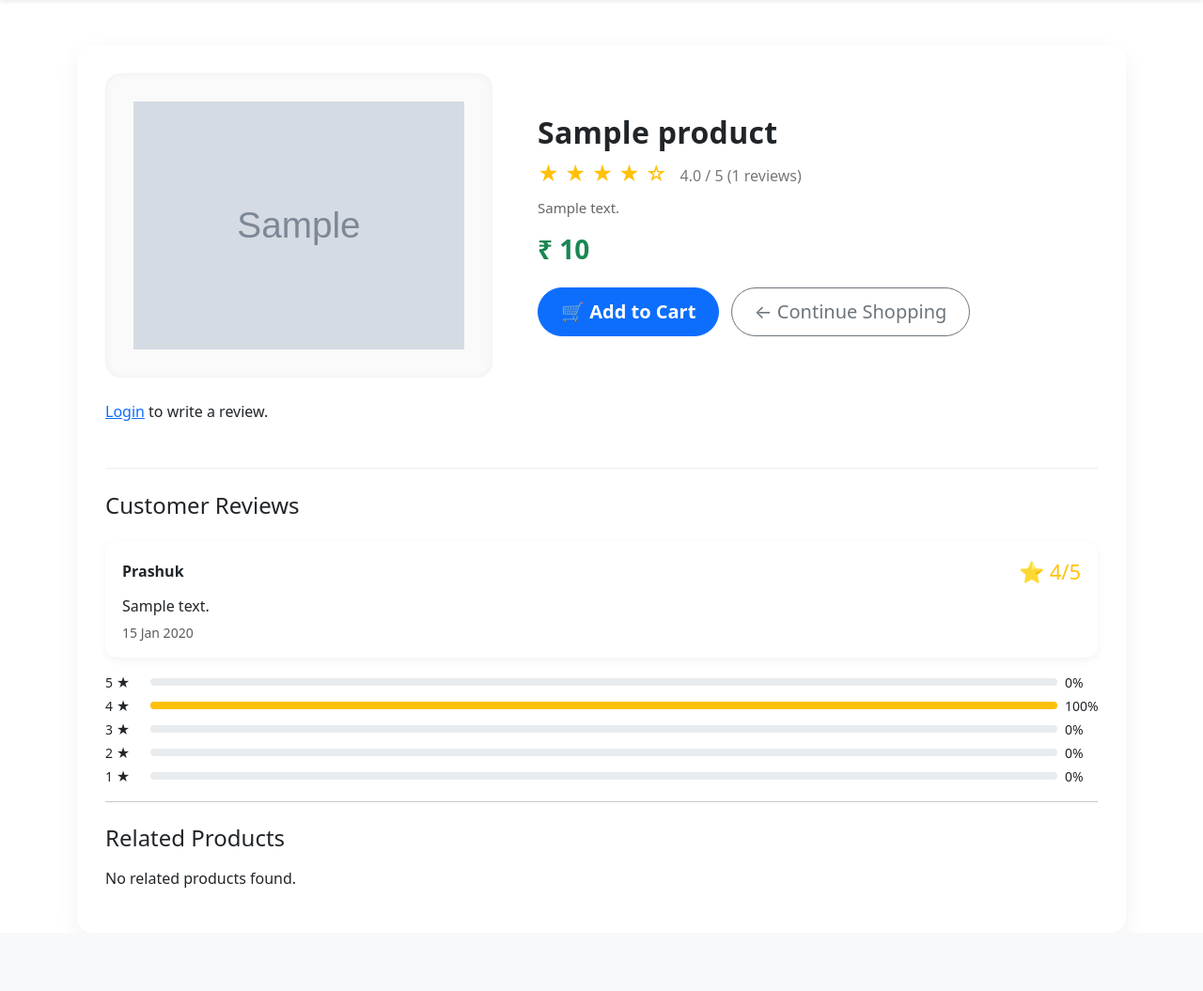
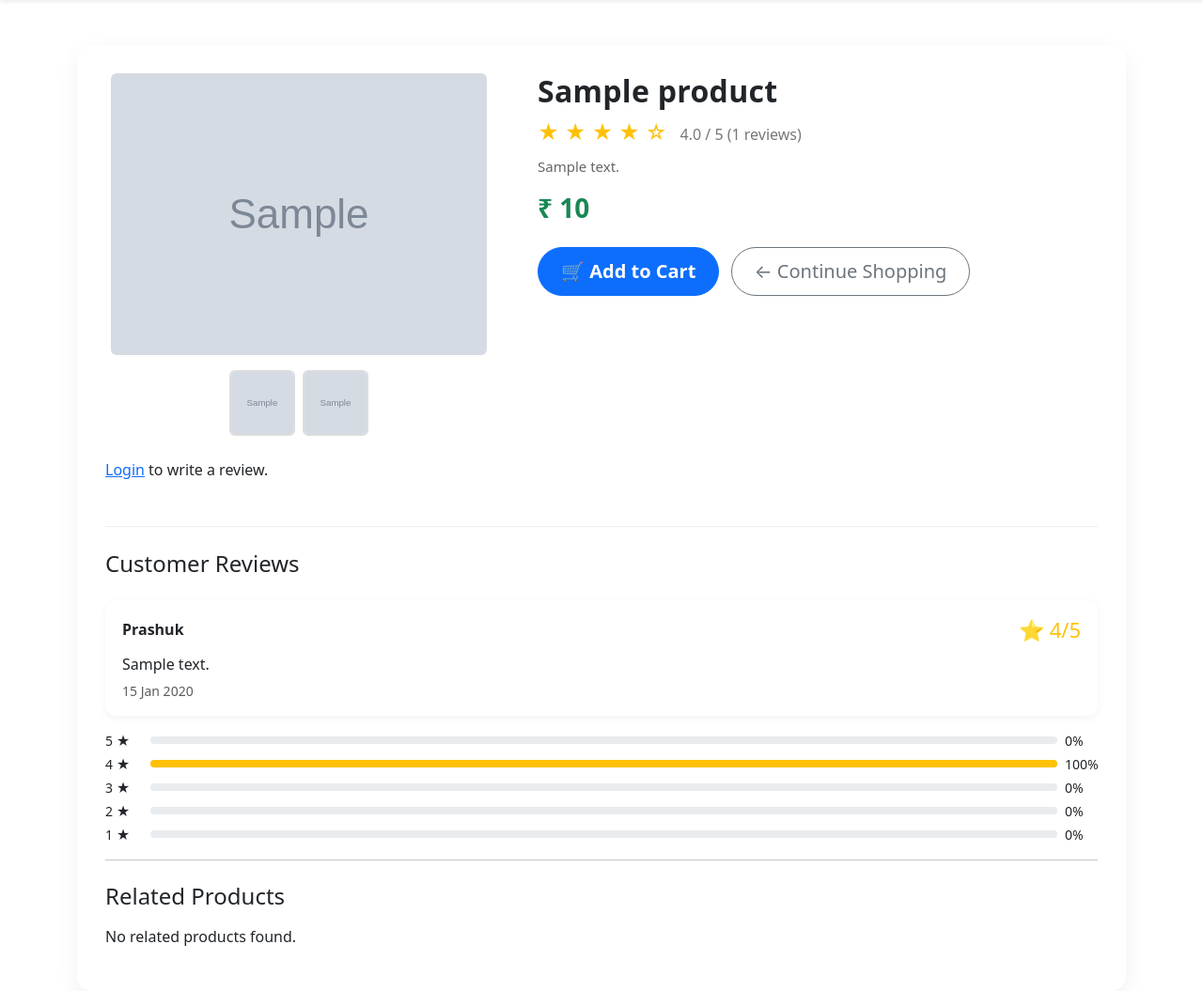
Before and after one commit to Prashuk09/own-Project, a Django app: page /product/1/ in a window 1280 px wide. Shown: the part 62-1117 px from the top of the page at 94% size. Before the commit the page ends 1007 px from the top, so only its background shows below. Run offline with Django 5.2, Linux system fonts and the light colour scheme; data comes from the database, SQL or seed files in the repository; tables that the repository leaves empty hold one stand-in row (values such as "Sample post"); grey boxes marked "Sample" are stand-in pictures; parts of the project's set-up code (start-up, migrations or seed data) failed here and were passed over.

Commit message:
gallery view for product detail page where customers see more images for the product

```diff
--- a/store/models.py
+++ b/store/models.py
@@ -20,6 +20,20 @@ class Product(models.Model):
 
     def __str__(self):
         return self.name
+
+# Product Images (Slider)
+class ProductImage(models.Model):
+
+    product = models.ForeignKey(
+        Product,
+        on_delete=models.CASCADE,
+        related_name="gallery"
+    )
+
+    image = models.ImageField(upload_to="products/gallery/")
+
+    def __str__(self):
+        return f"{self.product.name} Image"
 
 # Review
 class Review(models.Model):
--- a/store/templates/store/product_detail.html
+++ b/store/templates/store/product_detail.html
@@ -6,21 +6,40 @@
 
 <div class="container mt-5 product-wrapper">
 
-  <div class="row g-5 align-items-center">
+  <div class="row g-5 align-items-start">
 
-    <!-- PRODUCT IMAGE -->
+    <!-- PRODUCT IMAGE GALLERY -->
     <div class="col-md-5 text-center">
 
-      <div class="product-image-box">
+        <!-- MAIN IMAGE -->
+        <img id="mainImage"
+             src="{{ product.image.url }}"
+             class="img-fluid rounded mb-3"
+             style="max-height:350px; object-fit:contain;">
 
-        <img src="{{ product.image.url }}"
-             class="img-fluid">
+        <!-- THUMBNAILS -->
+        <div class="d-flex justify-content-center gap-2 flex-wrap">
 
-      </div>
+            <!-- MAIN IMAGE THUMB -->
+            <img src="{{ product.image.url }}"
+                 class="thumb"
+                 onclick="changeImage(this)"
+                 style="width:70px;height:70px;object-fit:cover;border-radius:6px;cursor:pointer;border:2px solid #ddd;">
+
+            <!-- GALLERY IMAGES -->
+            {% for img in product.gallery.all %}
+            <img src="{{ img.image.url }}"
+                 class="thumb"
+                 onclick="changeImage(this)"
+                 style="width:70px;height:70px;object-fit:cover;border-radius:6px;cursor:pointer;border:2px solid #ddd;">
+            {% endfor %}
+
+        </div>
 
     </div>
 
-    <!-- PRODUCT INFO -->
+
+    <!-- PRODUCT DETAILS -->
     <div class="col-md-7">
 
       <h2 class="product-title">
@@ -38,7 +57,7 @@
                 ☆
               {% endif %}
             {% endfor %}
-          </span>
+        </span>
 
         <span class="rating-text">
           {{ avg_rating }} / 5
@@ -73,8 +92,8 @@
 
   </div>
 
-  <!-- REVIEWS -->
-   <!-- ADD REVIEW FORM -->
+
+  <!-- ADD REVIEW FORM -->
 
 {% if user.is_authenticated and can_review %}
 
@@ -115,19 +134,23 @@
   </div>
 
 
-  {% elif user.is_authenticated %}
+{% elif user.is_authenticated %}
 
   <p class="text-muted mt-4">
     Only customers who purchased & received this product can review.
   </p>
 
-  {% else %}
+{% else %}
 
   <p class="mt-4">
     <a href="/login/">Login</a> to write a review.
   </p>
 
-  {% endif %}
+{% endif %}
+
+
+
+  <!-- REVIEWS -->
 
   <div class="reviews-section mt-5">
 
@@ -177,68 +200,46 @@
 
     {% endif %}
 
+
+
     <!-- ⭐ Rating Breakdown -->
 
     <div class="rating-breakdown mt-3">
 
+      {% for i in "54321" %}
       <div class="d-flex align-items-center mb-1 small">
-        <div style="width:40px;">5 ★</div>
+
+        <div style="width:40px;">{{ i }} ★</div>
+
         <div class="progress flex-grow-1 mx-2" style="height:8px;">
           <div class="progress-bar bg-warning"
-              style="width: {{ rating_percent.5 }}%">
+              style="width: {{ rating_percent|get_item:i }}%">
           </div>
         </div>
-        <div style="width:35px;">{{ rating_percent.5 }}%</div>
+
+        <div style="width:35px;">
+          {{ rating_percent|get_item:i }}%
+        </div>
+
       </div>
-
-      <div class="d-flex align-items-center mb-1 small">
-        <div style="width:40px;">4 ★</div>
-        <div class="progress flex-grow-1 mx-2" style="height:8px;">
-          <div class="progress-bar bg-warning"
-              style="width: {{ rating_percent.4 }}%">
-          </div>
-        </div>
-        <div style="width:35px;">{{ rating_percent.4 }}%</div>
-      </div>
-
-      <div class="d-flex align-items-center mb-1 small">
-        <div style="width:40px;">3 ★</div>
-        <div class="progress flex-grow-1 mx-2" style="height:8px;">
-          <div class="progress-bar bg-warning"
-              style="width: {{ rating_percent.3 }}%">
-          </div>
-        </div>
-        <div style="width:35px;">{{ rating_percent.3 }}%</div>
-      </div>
-
-      <div class="d-flex align-items-center mb-1 small">
-        <div style="width:40px;">2 ★</div>
-        <div class="progress flex-grow-1 mx-2" style="height:8px;">
-          <div class="progress-bar bg-warning"
-              style="width: {{ rating_percent.2 }}%">
-          </div>
-        </div>
-        <div style="width:35px;">{{ rating_percent.2 }}%</div>
-      </div>
-
-      <div class="d-flex align-items-center mb-1 small">
-        <div style="width:40px;">1 ★</div>
-        <div class="progress flex-grow-1 mx-2" style="height:8px;">
-          <div class="progress-bar bg-warning"
-              style="width: {{ rating_percent.1 }}%">
-          </div>
-        </div>
-        <div style="width:35px;">{{ rating_percent.1 }}%</div>
-      </div>
+      {% endfor %}
 
     </div>
 
+
+
     <hr>
+
+    <!-- RELATED PRODUCTS -->
+
     <h4 class="mt-4 mb-3">Related Products</h4>
 
     <div class="row">
+
     {% for item in related_products %}
+
       <div class="col-md-3 mb-4">
+
         <div class="card h-100 shadow-sm border-0">
 
           <img src="{{ item.image.url }}"
@@ -246,29 +247,52 @@
               style="height:180px; object-fit:cover;">
 
           <div class="card-body text-center">
+
             <h6 class="card-title">{{ item.name }}</h6>
-            <p class="text-muted small">₹ {{ item.price }}</p>
+
+            <p class="text-muted small">
+              ₹ {{ item.price }}
+            </p>
 
             <a href="{% url 'product_detail' item.id %}"
               class="btn btn-sm btn-dark w-100">
               View
             </a>
+
           </div>
 
         </div>
+
       </div>
+
     {% empty %}
+
       <p>No related products found.</p>
+
     {% endfor %}
+
     </div>
 
   </div>
 
 </div>
 
+
+
+<script>
+
+function changeImage(element){
+    document.getElementById("mainImage").src = element.src;
+}
+
+</script>
+
+
+
 <!-- AJAX CART -->
 
 <script>
+
 document.addEventListener("DOMContentLoaded", function(){
 
   document.querySelectorAll(".add-cart-btn").forEach(btn => {
@@ -296,6 +320,8 @@ document.addEventListener("DOMContentLoaded", function(){
   });
 
 });
+
 </script>
 
+
 {% endblock %}
```
Also changed, not shown: orders/templates/orders/my_orders.html (+40 -9 lines), store/admin.py (+25 -2 lines), media/products/gallery/books.jpeg (added), media/products/gallery/washing_machine.jpeg (added), store/migrations/0005_productimage.py (added).
